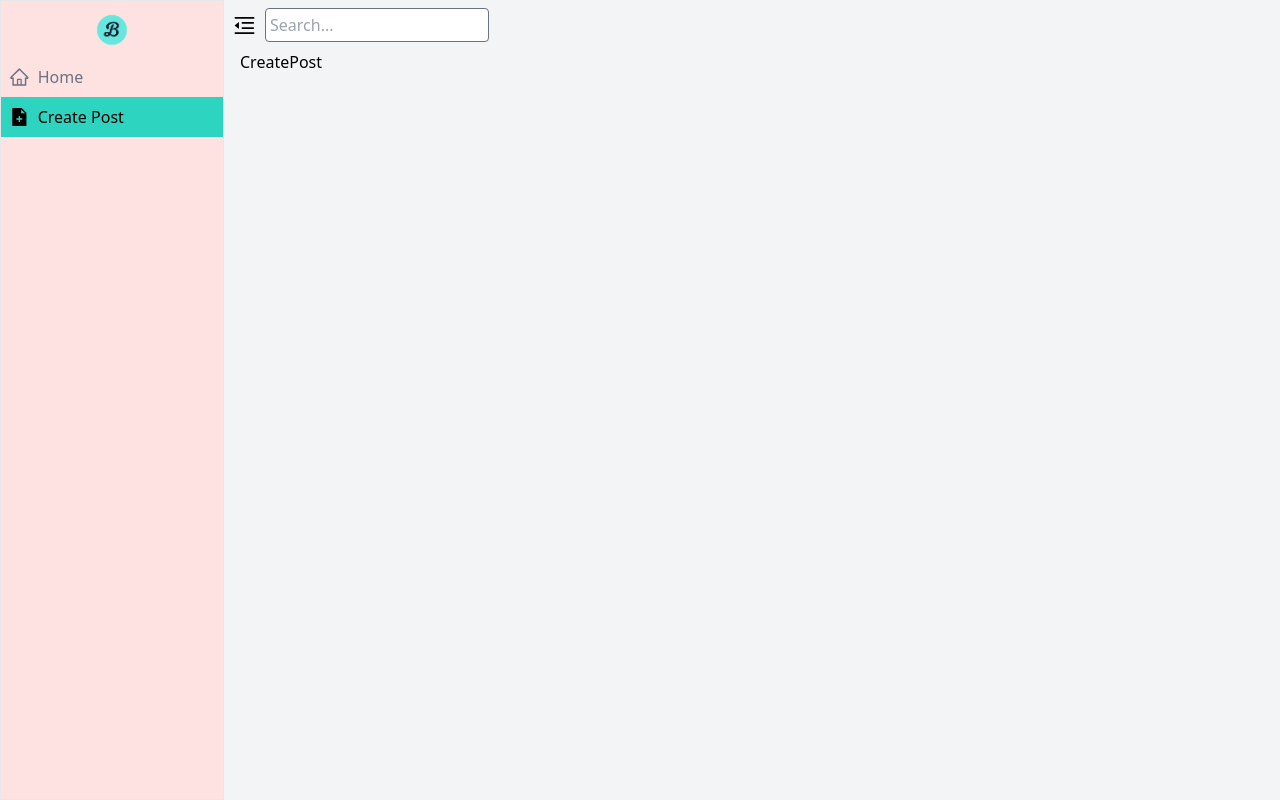
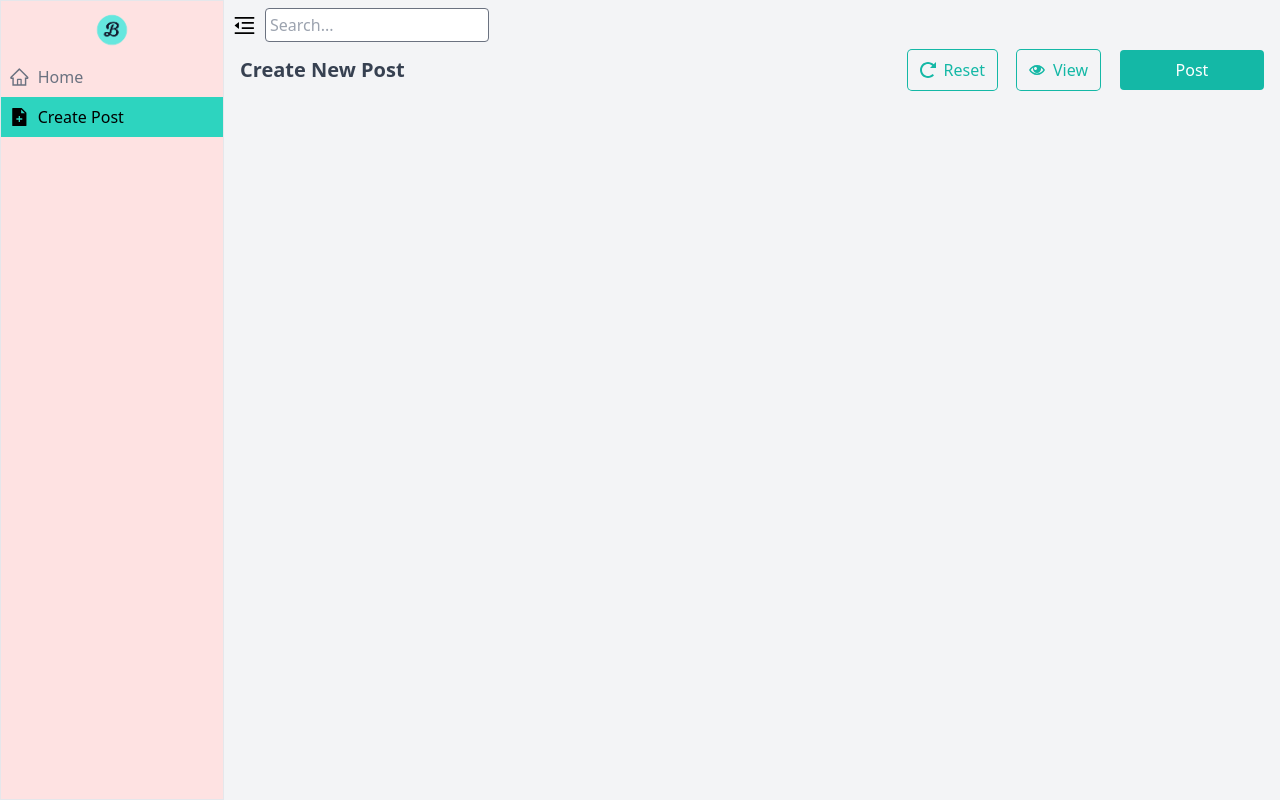
Before and after one commit to Muskulee/anonymous-admin, a React (Create React App) app: page /create-post in a window 1280 px wide. Built offline with nearby package versions, Linux system fonts and the light colour scheme.

Commit message:
Post, View and Reset Button Designed

```diff
--- a/src/components/CreatePost.jsx
+++ b/src/components/CreatePost.jsx
@@ -1,7 +1,27 @@
-import React from 'react'
+import React from "react";
+import { ImSpinner11, ImEye } from "react-icons/im";
 
 export default function CreatePost() {
   return (
-    <div>CreatePost</div>
-  )
+    <form>
+      <div className="flex items-center justify-between">
+        <h1 className="text-xl font-semibold text-gray-700">Create New Post</h1>
+
+        <div className="flex items-center space-x-5">
+          <button className="flex items-center space-x-2 px-3 ring-1 ring-teal-500 rounded h-10 text-teal-500 hover:text-white hover:bg-teal-500 transition">
+            <ImSpinner11 />
+            <span> Reset</span>
+          </button>
+          <button className="flex items-center space-x-2 px-3 ring-1 ring-teal-500 rounded h-10 text-teal-500 hover:text-white hover:bg-teal-500 transition">
+            <ImEye />
+            <span> View</span>
+          </button>
+          <button className="h-10 w-36 px-5 hover:ring-1 bg-teal-500 rounded text-white hover:text-teal-500 hover:bg-transparent ring-teal-500 transition">
+
+            <span> Post</span>
+          </button>
+        </div>
+      </div>
+    </form>
+  );
 }
```
